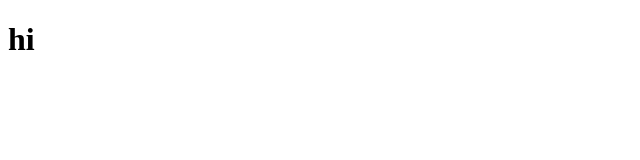
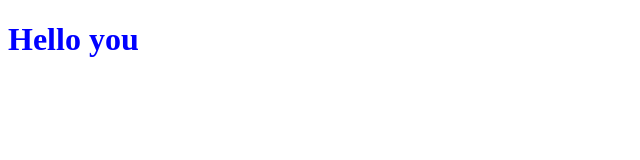
Before and after one commit to Shane519/shane519.github.io, a plain HTML site: page index.html in a window 1280 px wide. Shown: the whole page, without its empty margins (0-640 px from the left). Drawn offline with Linux system fonts and the light colour scheme.

Commit message:
testing updates
test

```diff
--- a/index.html
+++ b/index.html
@@ -1,9 +1,14 @@
 <!DOCTYPE html>
-<html>
-    <Head>
-        <title>test</title>
-    </Head>
-    <body>
-        <h1>hi</h1>
-    </body>
-</html>
+<Html>
+    <head>
+        <link href="./hello.css" type="text/css" rel="stylesheet">
+        <title>
+            This is a test
+        </title>
+    </head>
+    <Body>
+        <h1>
+            Hello you
+        </h1>
+    </Body>
+</Html>
```
